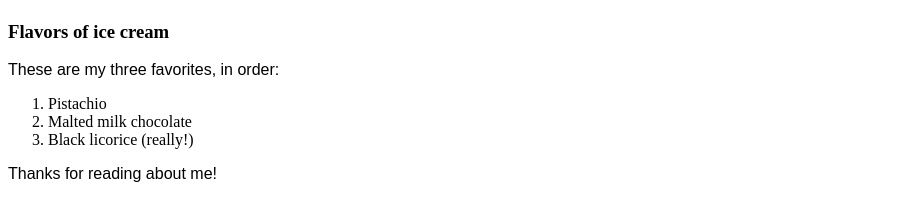
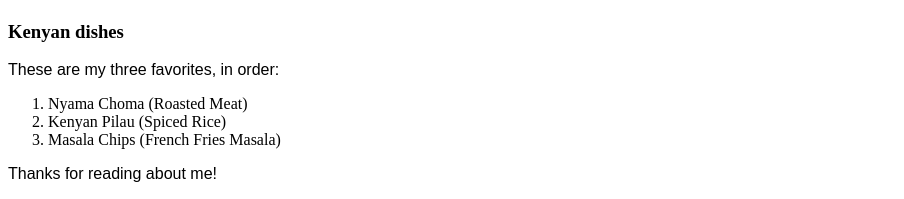
Before and after one commit to KinyuaMwathi/my-first-webpage, a plain HTML site: page index.html in a window 1280 px wide. Shown: the part 5969-6168 px from the top of the page, without its empty margins (0-904 px from the left). Drawn offline with Linux system fonts and the light colour scheme.

Commit message:
Change ice cream as one of my favorites to Kenyan dishes

```diff
--- a/index.html
+++ b/index.html
@@ -48,12 +48,12 @@
     </li>
   </ul>
 
-  <h3>Flavors of ice cream</h3>
+  <h3>Kenyan dishes</h3>
   <p>These are my three favorites, in order:</p>
   <ol>
-    <li>Pistachio</li>
-    <li>Malted milk chocolate</li>
-    <li>Black licorice (really!)</li>
+    <li>Nyama Choma (Roasted Meat)</li>
+    <li>Kenyan Pilau (Spiced Rice)</li>
+    <li>Masala Chips (French Fries Masala)</li>
   </ol>
 
   <p>Thanks for reading about me!</p>
```
